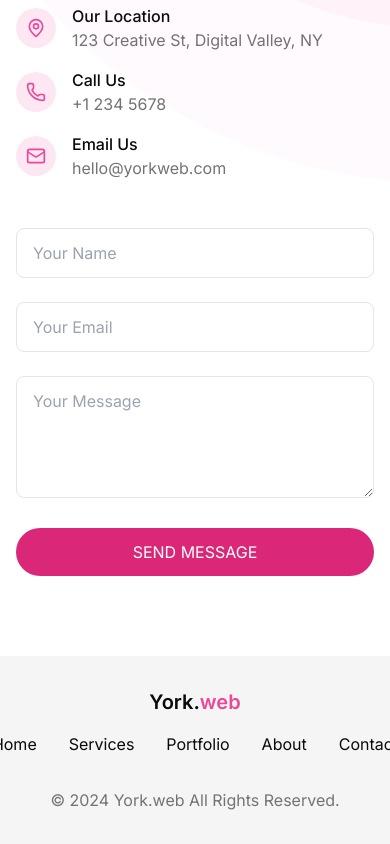
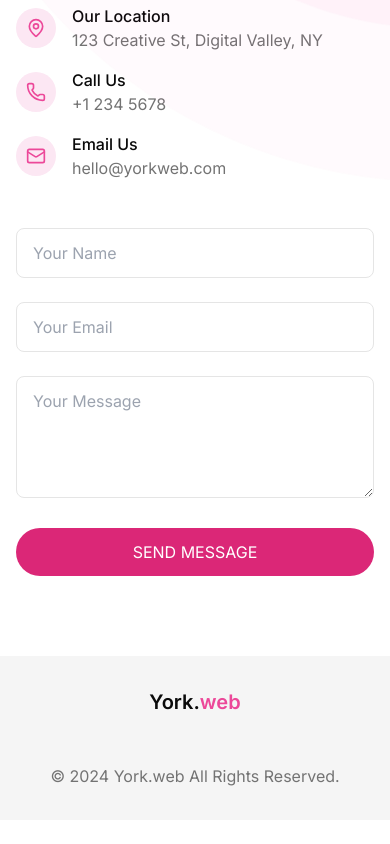
Before and after one commit to massu-159/york-web, a Next.js app: page / in a window 390 px wide. Shown: the part 6172-7016 px from the top of the page. After the commit the page ends 6992 px from the top, so only its background shows below. Built offline with nearby package versions, Linux system fonts and the light colour scheme.

Commit message:
[update] update phone size footer nav

```diff
--- a/components/sections/footer.tsx
+++ b/components/sections/footer.tsx
@@ -8,7 +8,7 @@ export function Footer() {
           <div className='text-xl font-semibold mb-4 md:mb-0'>
             York.<span className='text-pink-500'>web</span>
           </div>
-          <div className='flex space-x-8'>
+          <div className='space-x-8 hidden md:flex'>
             <Link href='#' className='text-foreground hover:text-foreground/80'>
               Home
             </Link>
```
